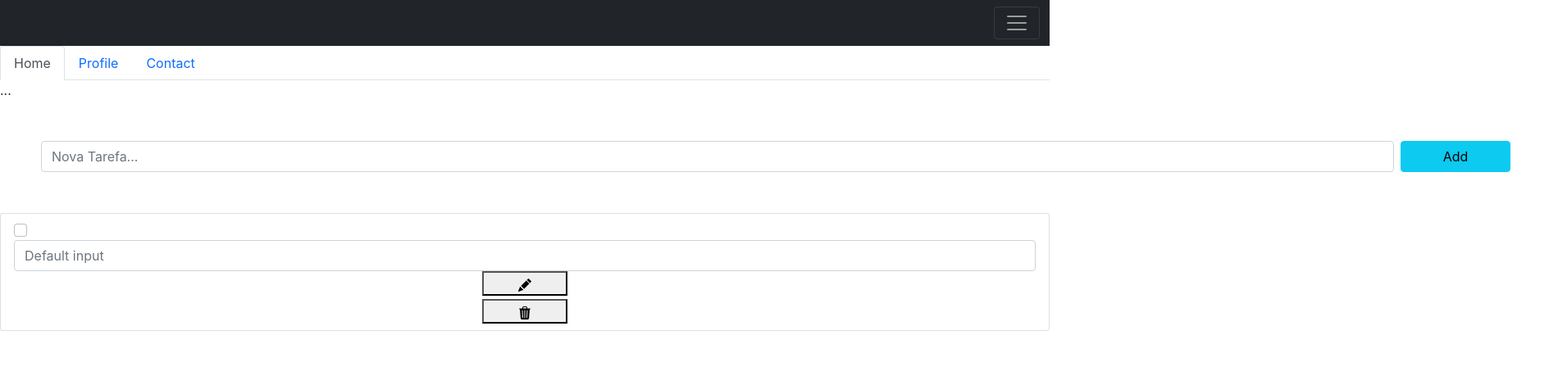
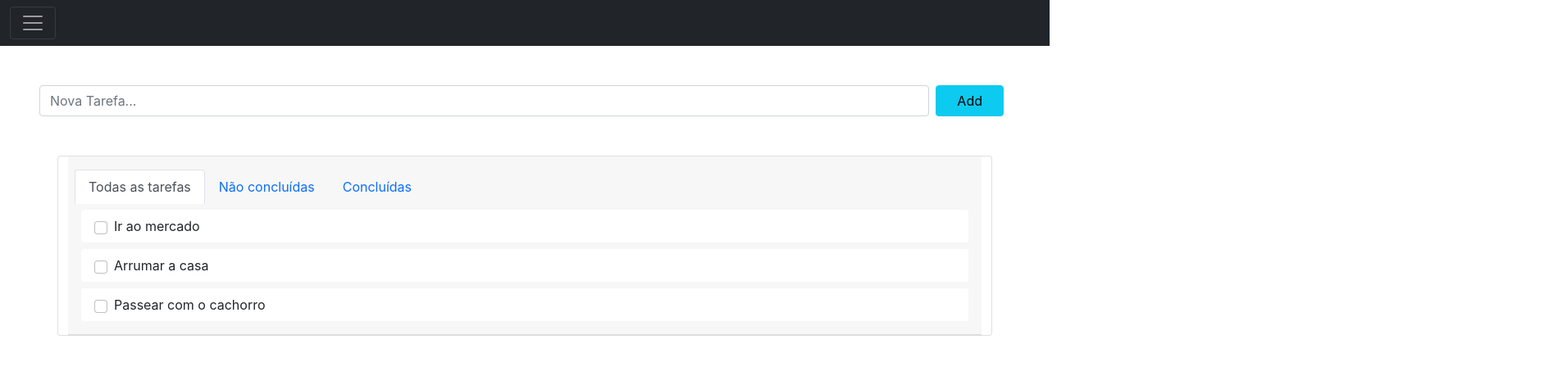
Before and after one commit to Jessicaribeiro03/front-end, a React (Create React App) app: page / in a window 1280 px wide. Shown: the top 448 px of the page at 82% size, 1900 px wide, since content can reach past the window. Built offline with nearby package versions, Linux system fonts and the light colour scheme.

Commit message:
avançando lista de tarefa

```diff
--- a/src/home/home-user-view.tsx
+++ b/src/home/home-user-view.tsx
@@ -1,5 +1,4 @@
 import React from "react";
-import { NavTabs, NewTask, TarefasCriadas } from "./style";
 
 export class UserView extends React.Component{
     render(){
@@ -8,84 +7,77 @@ export class UserView extends React.Component{
                     {/* NavBar Hamburger  */}
                     <div className="collapse " id="navbarToggleExternalContent">
                         <div className="bg-dark p-4 ">
-                            <h5 className="text-white h4">Collapsed content</h5>
+                            <h5 className="text-white h4">Perfil</h5>
                             <span className="text-muted">Toggleable via the navbar brand.</span>
                         </div>
                         </div>
                         <nav className="navbar navbar-dark bg-dark">
-                        <div className="container-fluid justify-content-end">
-                            <button className="navbar-toggler" type="button" data-bs-toggle="collapse" data-bs-target="#navbarToggleExternalContent" aria-controls="navbarToggleExternalContent" aria-expanded="false" aria-label="Toggle navigation">
+                        <div className="container-fluid justify-content-start">
+                            <button className="navbar-toggler" type="button" data-bs-toggle="collapse" data-bs-target="#navbarToggleExternalContent" aria-controls="navbarToggleExternalContent" aria-expanded="true" aria-label="Toggle navigation">
                             <span className="navbar-toggler-icon"></span>
                             </button>
                         </div>
                         </nav>
                         {/* NavBar Hamburger */}
-                        {/* NavTabs */}
-                        <NavTabs >
-                        <ul className="nav nav-tabs" id="myTab" role="tablist">
-                            <li className="nav-item" role="presentation">
-                                <button className="nav-link active" id="home-tab" data-bs-toggle="tab" data-bs-target="#home" type="button" role="tab" aria-controls="home" aria-selected="true">Home</button>
-                            </li>
-                            <li className="nav-item" role="presentation">
-                                <button className="nav-link" id="profile-tab" data-bs-toggle="tab" data-bs-target="#profile" type="button" role="tab" aria-controls="profile" aria-selected="false">Profile</button>
-                            </li>
-                            <li className="nav-item" role="presentation">
-                                <button className="nav-link" id="contact-tab" data-bs-toggle="tab" data-bs-target="#contact" type="button" role="tab" aria-controls="contact" aria-selected="false">Contact</button>
-                            </li>
-                        </ul>
-                            <div className="tab-content" id="myTabContent">
-                            <div className="tab-pane fade show active" id="home" role="tabpanel" aria-labelledby="home-tab">...</div>
-                            <div className="tab-pane fade" id="profile" role="tabpanel" aria-labelledby="profile-tab">...</div>
-                            <div className="tab-pane fade" id="contact" role="tabpanel" aria-labelledby="contact-tab">...</div>
-                            </div>
-                            </NavTabs>
-                             {/* NavTabs */}
-                        {/* Formularios */}
                         {/* Adicionar Nova Tarefa */}
-                                <NewTask>
 
 
 
+                                <form className="d-flex justify-content-center align-items-center mx-5 my-5">
                                      <div className="form-outline flex-fill">
                                      <input className="form-control " type="text" placeholder="Nova Tarefa... " aria-label="default input example"/>
                                     </div>
                                     <div className="d-grid gap-2 col-1 mx-auto">
                                         <button  className="btn btn-info btn-md mx-2 ">Add</button>
                                     </div>
+                                    </form>
 
 
-
-                                </NewTask>
 
 
 
                         {/* Adicionar Nova Tarefa */}
 
-                        <TarefasCriadas>
-                        <ul className="list-group ">
-                                <li className="list-group-item  ">
-                                    <input className="form-check-input " type="checkbox" value="" aria-label="..."/>
-                                    <input className="form-control " type="text" placeholder="Default input" aria-label="default input example"/>
-                                    {/* Icones */}
-                                    <div className="d-grid gap-1 col-1 mx-auto">
-                                    <button>
+                        <div className="container">
+                            <div className="row">
 
-                                    <svg xmlns="http://www.w3.org/2000/svg" width="16" height="16" fill="currentColor" className="bi bi-pencil-fill" viewBox="0 0 16 16">
-                                    <path d="M12.854.146a.5.5 0 0 0-.707 0L10.5 1.793 14.207 5.5l1.647-1.646a.5.5 0 0 0 0-.708l-3-3zm.646 6.061L9.793 2.5 3.293 9H3.5a.5.5 0 0 1 .5.5v.5h.5a.5.5 0 0 1 .5.5v.5h.5a.5.5 0 0 1 .5.5v.5h.5a.5.5 0 0 1 .5.5v.207l6.5-6.5zm-7.468 7.468A.5.5 0 0 1 6 13.5V13h-.5a.5.5 0 0 1-.5-.5V12h-.5a.5.5 0 0 1-.5-.5V11h-.5a.5.5 0 0 1-.5-.5V10h-.5a.499.499 0 0 1-.175-.032l-.179.178a.5.5 0 0 0-.11.168l-2 5a.5.5 0 0 0 .65.65l5-2a.5.5 0 0 0 .168-.11l.178-.178z"/>
-                                    </svg>
-                                    </button>
-                                    <button>
+                                    <div className="card d-flex flex-fill">
+                                        <div className="card-header">
+                                        <ul className="nav nav-tabs card-header-tabs my-2" id="listaTarefa" role="tablist">
+                                                <li className="nav-item">
+                                                <a className="nav-link active" href="#description" role="tab" aria-controls="description" aria-selected="true">Todas as tarefas</a>
+                                                </li>
+                                                <li className="nav-item">
+                                                <a className="nav-link"  href="#history" role="tab" aria-controls="history" aria-selected="false">Não concluídas</a>
+                                                </li>
+                                                <li className="nav-item">
+                                                <a className="nav-link" href="#deals" role="tab" aria-controls="deals" aria-selected="false">Concluídas</a>
+                                                </li>
+                                            </ul>
+                                            <div className="tab-content" id="ex1-content">
+                                            <div className="tab-pane fade show active" id="ex1-tabs-1" role="tabpanel"
+                                                aria-labelledby="ex1-tab-1">
+                                                <ul className="list-group mb-0">
+                                                <li className="list-group-item d-flex align-items-center border-0 mb-2 rounded">
+                                                    <input className="form-check-input me-2" type="checkbox" value=""  />
+                                                    <span>Ir ao mercado</span>
+                                                </li>
+                                                <li className="list-group-item d-flex align-items-center border-0 mb-2 rounded">
+                                                    <input className="form-check-input me-2" type="checkbox" value=""  />
+                                                   <span>Arrumar a casa</span>
+                                                </li>
+                                                <li className="list-group-item d-flex align-items-center border-0 mb-2 rounded">
+                                                    <input className="form-check-input me-2" type="checkbox" value="" />
+                                                    <span>Passear com o cachorro</span>
+                                                </li>
+                                                </ul>
+                                                </div>
+                                                </div>
+                                            </div>
+                                            </div>
+                                            </div>
+                                            </div>
 
-                                    <svg xmlns="http://www.w3.org/2000/svg" width="16" height="16" fill="currentColor" className="bi bi-trash3-fill" viewBox="0 0 16 16">
-                                    <path d="M11 1.5v1h3.5a.5.5 0 0 1 0 1h-.538l-.853 10.66A2 2 0 0 1 11.115 16h-6.23a2 2 0 0 1-1.994-1.84L2.038 3.5H1.5a.5.5 0 0 1 0-1H5v-1A1.5 1.5 0 0 1 6.5 0h3A1.5 1.5 0 0 1 11 1.5Zm-5 0v1h4v-1a.5.5 0 0 0-.5-.5h-3a.5.5 0 0 0-.5.5ZM4.5 5.029l.5 8.5a.5.5 0 1 0 .998-.06l-.5-8.5a.5.5 0 1 0-.998.06Zm6.53-.528a.5.5 0 0 0-.528.47l-.5 8.5a.5.5 0 0 0 .998.058l.5-8.5a.5.5 0 0 0-.47-.528ZM8 4.5a.5.5 0 0 0-.5.5v8.5a.5.5 0 0 0 1 0V5a.5.5 0 0 0-.5-.5Z"/>
-                                    </svg>
-                                    </button>
-                                    </div>
-                                    {/* Icones */}
-
-                                </li>
-                              </ul>
-                              </TarefasCriadas>
 
                  </div>
         )
```
